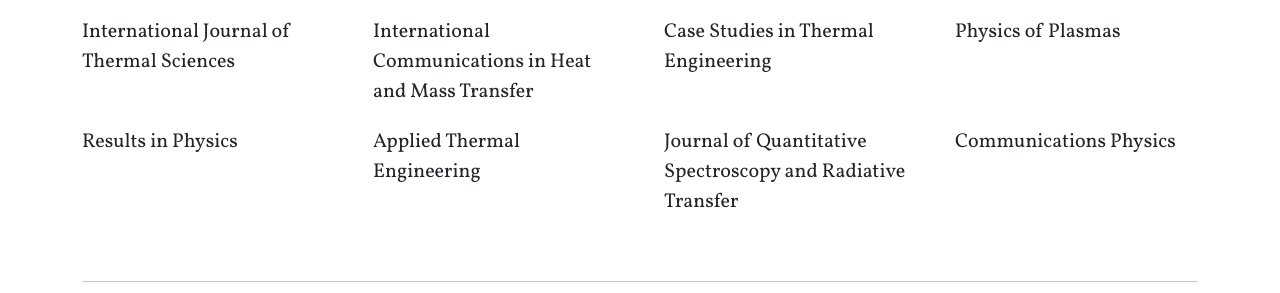
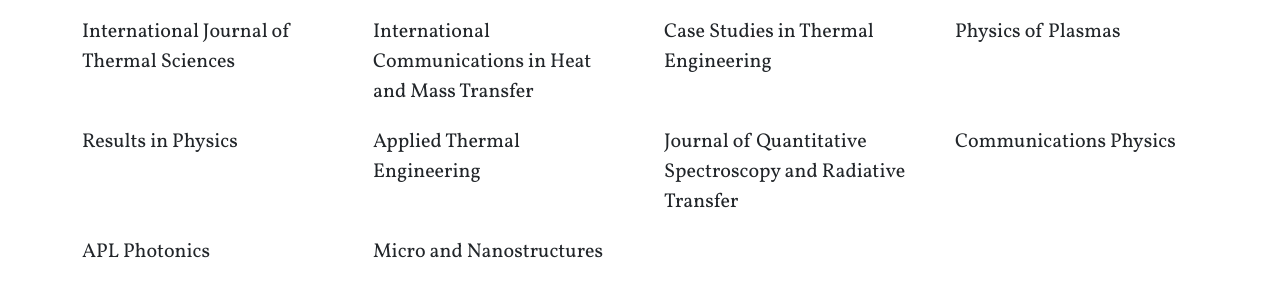
Before and after one commit to miao-kong/cguoresearchwebsite, a plain HTML site: page index.html in a window 1280 px wide. Shown: the part 2661-2954 px from the top of the page. Drawn offline with nearby package versions, Linux system fonts and the light colour scheme.

Commit message:
Updated referee journal list

```diff
--- a/index.html
+++ b/index.html
@@ -282,6 +282,8 @@
                 <p class="col">Applied Thermal Engineering</p>
                 <p class="col">Journal of Quantitative Spectroscopy and Radiative Transfer</p>
                 <p class="col">Communications Physics</p>
+                <p class="col">APL Photonics</p>
+                <p class="col">Micro and Nanostructures</p>
             </div>
         </div>
 
```
